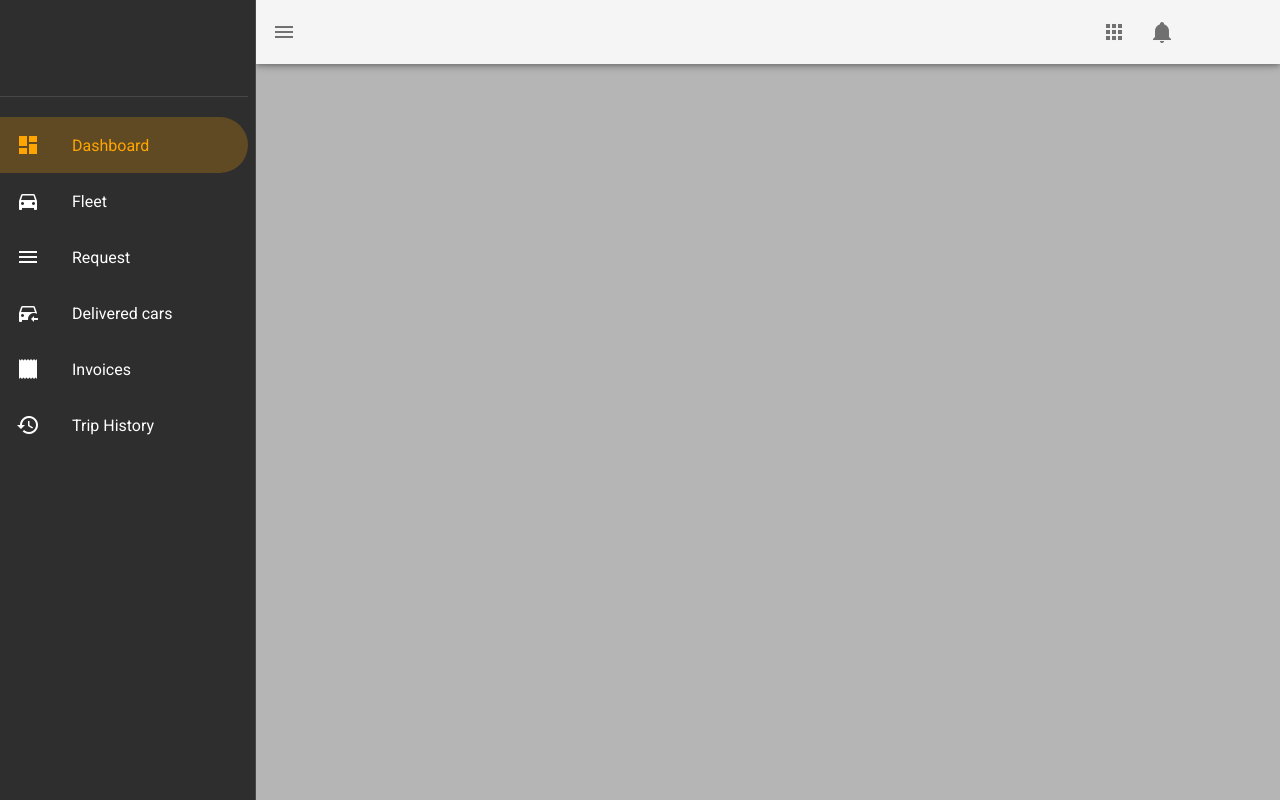
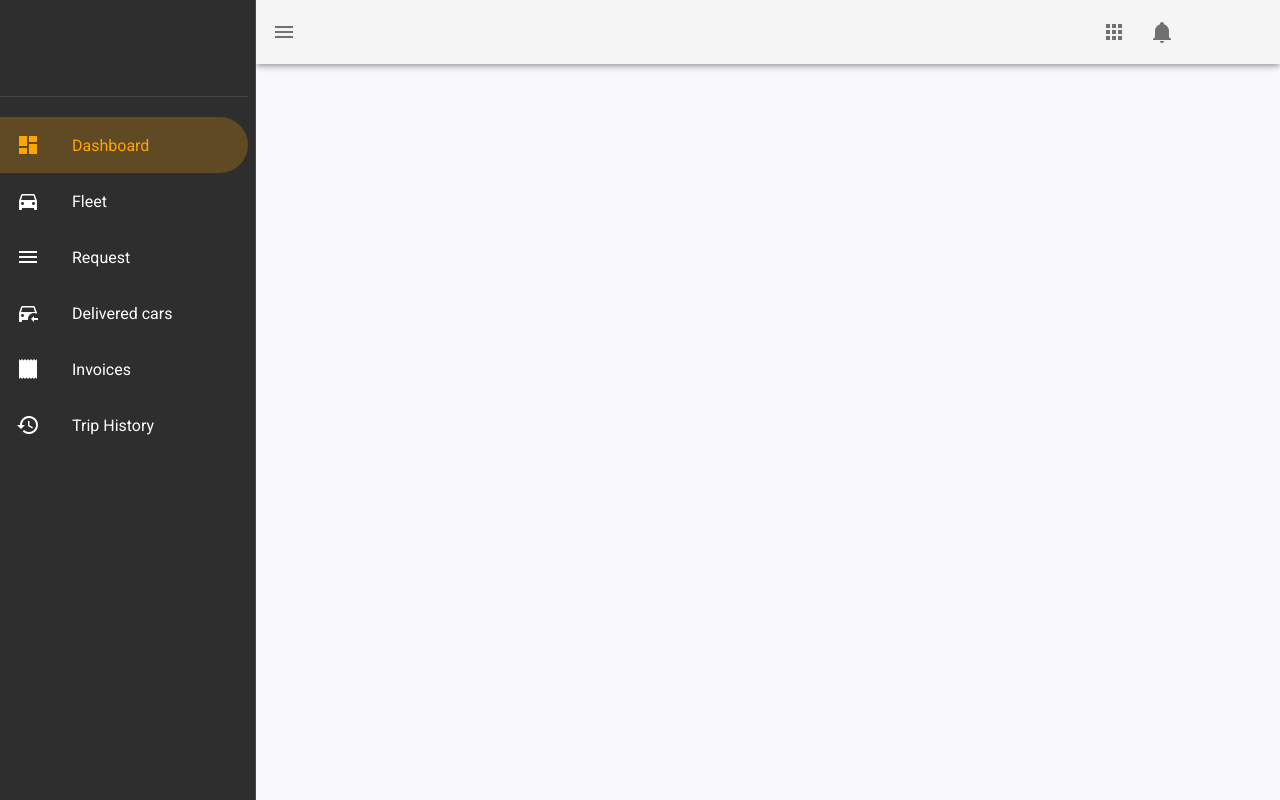
Before and after one commit to peterchege/armu, a Vue app: page /dashboard in a window 1280 px wide. Built offline with nearby package versions, Linux system fonts and the light colour scheme; what vue-axios-cors would draw is missing.

Commit message:
color update

```diff
--- a/src/plugins/vuetify.js
+++ b/src/plugins/vuetify.js
@@ -9,7 +9,7 @@ export default new Vuetify({
             light: {
                 primary: '#455B27',
                 secondary: '#FFA500',
-                accent: '#B5B5B5',
+                accent: '#f9f9fb',
                 error: '#FF5252',
                 info: '#555454',
                 dashContent: '#5c5c5c',
```
